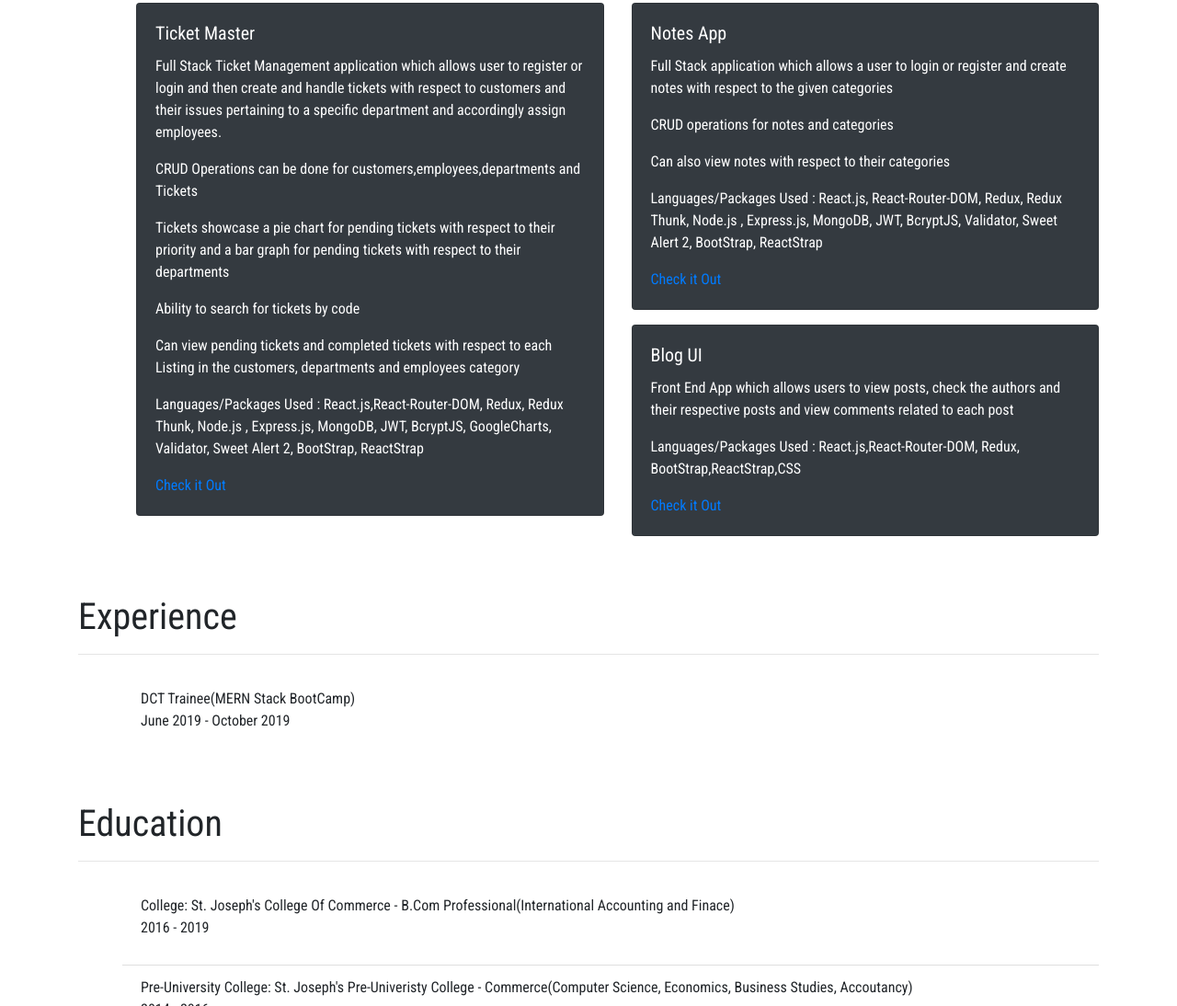
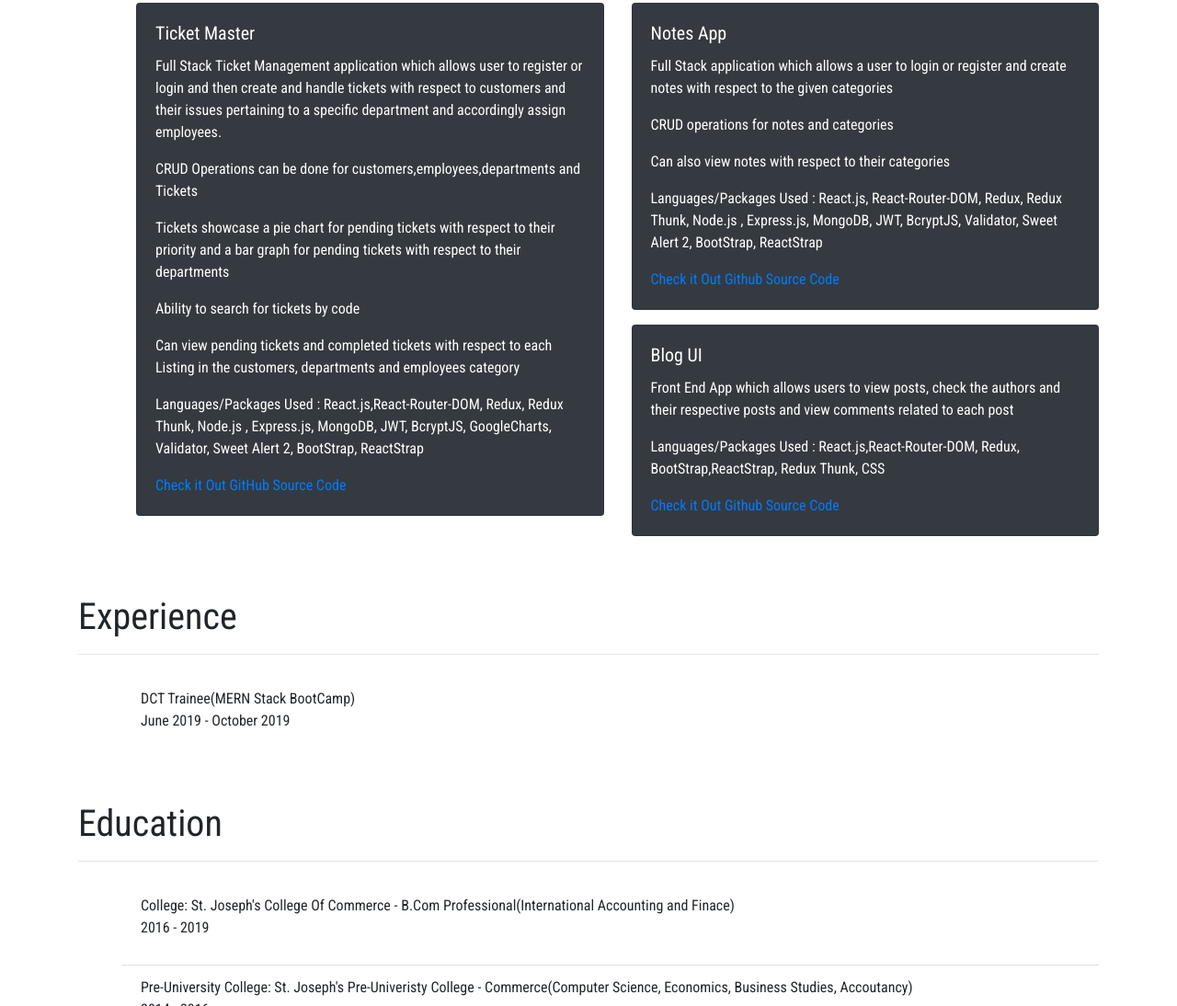
Before and after one commit to Aman1706/aman1706.github.io, a plain HTML site: page index.html in a window 1280 px wide. Shown: the part 1042-2136 px from the top of the page at 92% size. Drawn offline with nearby package versions, Linux system fonts and the light colour scheme.

Commit message:
made some changes to text

```diff
--- a/index.html
+++ b/index.html
@@ -97,6 +97,7 @@
                                                   <p class="card-text">Can view pending tickets and completed tickets with respect to each Listing in the customers, departments and employees category</p>
                                                   <p class="card-text">Languages/Packages Used : React.js,React-Router-DOM, Redux, Redux Thunk, Node.js , Express.js, MongoDB, JWT, BcryptJS, GoogleCharts, Validator, Sweet Alert 2, BootStrap, ReactStrap</p>
                                                   <a href="https://ticket-master-app-aman.herokuapp.com/" target="_blank">Check it Out</a>
+                                                  <a href="https://github.com/Aman1706/ticket-master-app/" target="_blank">GitHub Source Code</a>
                                                 </div>
                                               </div>
                                 </div>
@@ -109,14 +110,16 @@
                                                                   <p class="card-text">Can also view notes with respect to their categories</p>
                                                                   <p class="card-text">Languages/Packages Used : React.js, React-Router-DOM, Redux, Redux Thunk, Node.js , Express.js, MongoDB, JWT, BcryptJS, Validator, Sweet Alert 2, BootStrap, ReactStrap</p>
                                                                   <a href="https://notes-app-aman.herokuapp.com/" target="_blank">Check it Out</a>
+                                                                  <a href="https://github.com/Aman1706/notes-app" target="_blank">Github Source Code</a>
                                                 </div>
                                                               </div>
                                                 <div class="card text-white bg-dark mb-3" style="max-width: 50rem;">
                                                                 <div class="card-body">
                                                                   <h5 class="card-title">Blog UI</h5>
                                                                   <p class="card-text">Front End App which allows users to view posts, check the authors and their respective posts and view comments related to each post</p>
-                                                                  <p class="card-text">Languages/Packages Used : React.js,React-Router-DOM, Redux, BootStrap,ReactStrap,CSS </p>
+                                                                  <p class="card-text">Languages/Packages Used : React.js,React-Router-DOM, Redux, BootStrap,ReactStrap, Redux Thunk, CSS </p>
                                                                   <a href="https://blog-ui-aman.herokuapp.com/" target="_blank">Check it Out</a>
+                                                                  <a href="https://github.com/Aman1706/blog-ui" target="_blank">Github Source Code</a>
                                                                 </div>
                                                 </div>
                                 </div>
```
